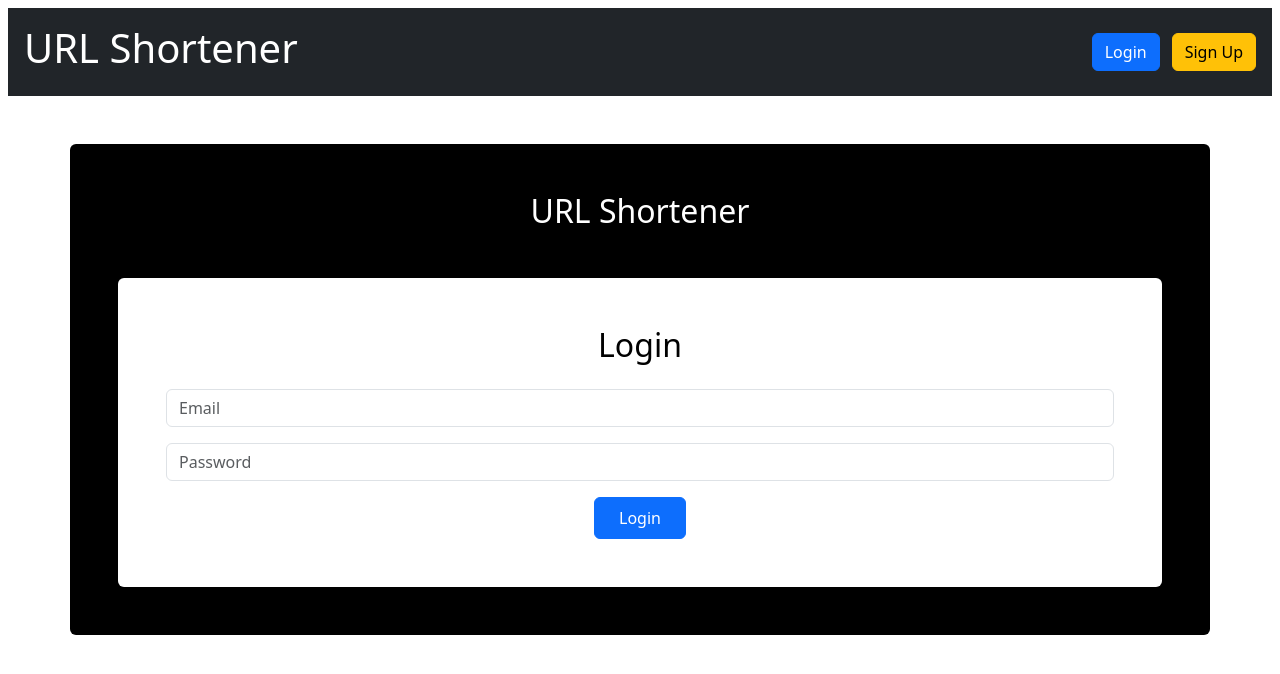
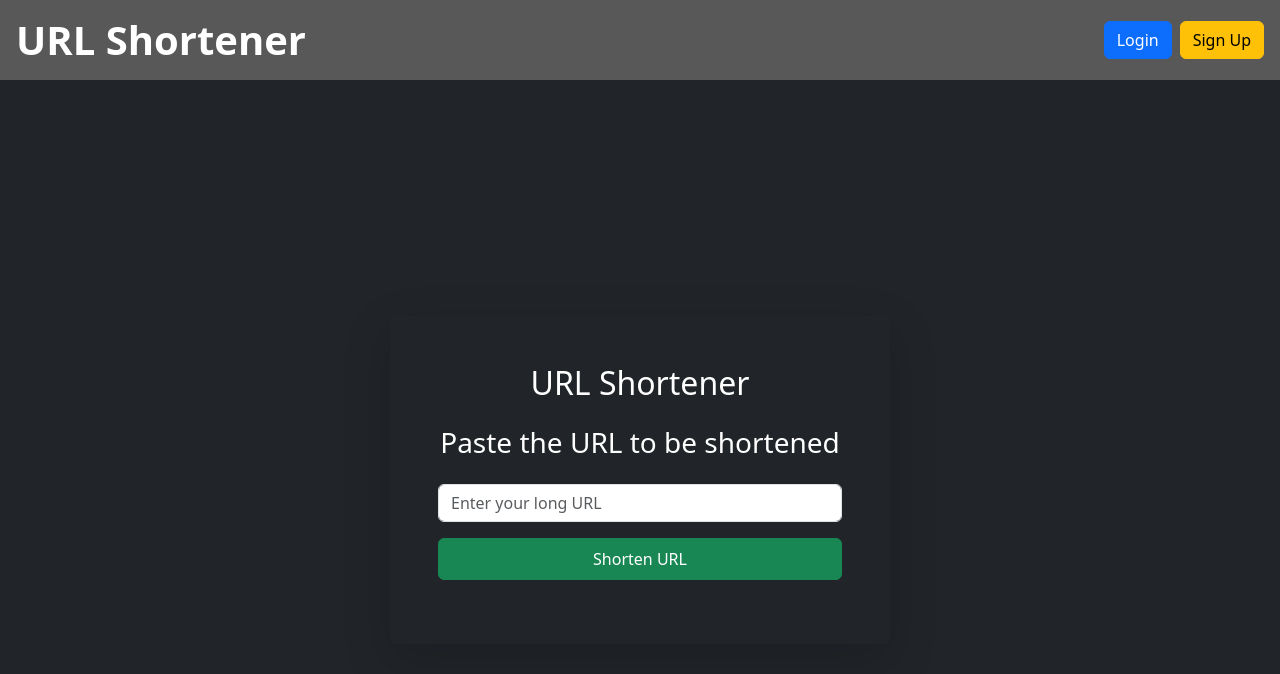
Before and after one commit to BansalKanishk/URL_Shortener, a React (Create React App) app in the folder frontend/: page / in a window 1280 px wide. Shown: the top 674 px of the page. Built offline with nearby package versions, Linux system fonts and the light colour scheme.

Commit message:
UI Changes

```diff
--- a/frontend/src/modules/Frontend/Header.jsx
+++ b/frontend/src/modules/Frontend/Header.jsx
@@ -4,7 +4,6 @@ import { useNavigate } from "react-router-dom";
 export default function Header() {
   const [user, setUser] = useState(null); // State to hold user information (if logged in)
   const navigate = useNavigate(); // For navigation
-
 
   // Function to handle logout
   const handleLogout = () => {
@@ -26,9 +25,9 @@ export default function Header() {
   };
 
   return (
-    <div className="header-container bg-dark d-flex justify-content-between p-3 m-2">
-      <div className="logo text-white">
-        <h1 onClick={gotoHome}>URL Shortener</h1>
+    <div className="header-container d-flex justify-content-between align-items-center p-3" style={{'backgroundColor':'#585858'}}>
+      <div className="logo text-white cursor-pointer" onClick={gotoHome}>
+      <h1 className="mb-0" style={{ fontWeight: '600' }}>URL Shortener</h1>
       </div>
 
       <div className="user-actions d-flex align-items-center">
@@ -47,7 +46,7 @@ export default function Header() {
           </>
         ) : (
           <>
-            <button onClick={goToLoginPage} className="btn btn-primary mr-3" style={{'marginRight':'12px'}}>
+            <button onClick={goToLoginPage} className="btn btn-primary mx-2">
               Login
             </button>
             <button onClick={goToRegisterPage} className="btn btn-warning">
--- a/frontend/src/modules/Frontend/UrlShortner.jsx
+++ b/frontend/src/modules/Frontend/UrlShortner.jsx
@@ -8,10 +8,10 @@ const UrlShortener = () => {
 
   // Handle URL shortening
   const handleShortenUrl = async () => {
-    if (!isLoggedIn) {
-      alert("You must be logged in to shorten URLs");
-      return;
-    }
+    // if (!longUrl) {
+    //   alert("Please enter a valid URL.");
+    //   return;
+    // }
 
     try {
       const response = await fetch("http://localhost:5001/api/shorten", {
@@ -29,22 +29,23 @@ const UrlShortener = () => {
       }
     } catch (error) {
       console.error("Error:", error);
+      alert("There was an error processing your request.");
     }
   };
 
   return (
-    <div>
-      <div className="container text-center mt-5 bg-black p-5 rounded">
-        <h2 className="text-2xl font-bold text-white">URL Shortener</h2>
+    <div className="d-flex justify-content-center align-items-center vh-100 bg-dark">
+      <div className="container text-center p-5 rounded shadow-lg" style={{ maxWidth: '500px' }}>
+        <h2 className="text-white mb-4">URL Shortener</h2>
 
-        {!isLoggedIn ? (
+        {/* {isLoggedIn ? (
           <div>
             <UserLogin setIsLoggedIn={setIsLoggedIn} />
-            </div>
-        ) : (
+          </div>
+        ) : ( */}
           <div>
-            <h3 className="font-bold text-white mt-5">Paste the URL to be shortened</h3>
-            <div className="m-3 p-4 w-100">
+            <h3 className="text-white font-bold mb-4">Paste the URL to be shortened</h3>
+            <div className="mb-3">
               <input
                 type="text"
                 placeholder="Enter your long URL"
@@ -53,22 +54,22 @@ const UrlShortener = () => {
                 className="form-control"
               />
             </div>
-            <button onClick={handleShortenUrl} className="btn btn-success px-4 py-2">
+            <button onClick={handleShortenUrl} className="btn btn-success w-100 py-2 mb-3">
               Shorten URL
             </button>
 
             {shortUrl && (
               <div className="mt-4">
-                <p className="text-lg text-white">
-                  Short URL :
-                  <a href={shortUrl} target="_blank" rel="noopener noreferrer">
+                <p className="text-white">
+                  Short URL:{" "}
+                  <a href={shortUrl} target="_blank" rel="noopener noreferrer" className="text-success">
                     {shortUrl}
                   </a>
                 </p>
               </div>
             )}
           </div>
-        )}
+        {/* )} */}
       </div>
     </div>
   );
--- a/frontend/src/modules/Frontend/UserLogin.jsx
+++ b/frontend/src/modules/Frontend/UserLogin.jsx
@@ -1,7 +1,7 @@
 import React, { useState } from "react";
 import { useNavigate } from "react-router-dom"; // For navigation after successful login
 
-const UserLogin = ({setIsLoggedIn}) => {
+const UserLogin = ({ setIsLoggedIn }) => {
   const [email, setEmail] = useState("");
   const [password, setPassword] = useState("");
   const [loginStatus, setLoginStatus] = useState("");
@@ -42,32 +42,43 @@ const UserLogin = ({setIsLoggedIn}) => {
   };
 
   return (
-    <div>
-        <div className="container text-center mt-5 bg-white p-5 rounded">
-        <h2 className="text-2xl font-bold text-black">Login</h2>
-        <form onSubmit={handleLogin} className="mt-4">
+    <div className="d-flex justify-content-center align-items-center vh-100">
+      <div className="container bg-white p-5 rounded shadow-lg" style={{ maxWidth: '400px' }}>
+        <h2 className="text-center text-primary mb-4">Login</h2>
+        <form onSubmit={handleLogin}>
+          <div className="mb-3">
             <input
               type="email"
               placeholder="Email"
               value={email}
               onChange={(e) => setEmail(e.target.value)}
-            className="form-control mb-3"
+              className="form-control"
             />
+          </div>
+          <div className="mb-3">
             <input
               type="password"
               placeholder="Password"
               value={password}
               onChange={(e) => setPassword(e.target.value)}
-            className="form-control mb-3"
+              className="form-control"
             />
-            <button type="submit" className="btn btn-primary px-4 py-2">
+          </div>
+          <button type="submit" className="btn btn-primary w-100 py-2 mb-3">
             Login
           </button>
         </form>
-        {loginStatus && <p className="mt-3">{loginStatus}</p>}
+
+        {loginStatus && (
+          <div
+            className={`alert ${loginStatus.includes('Error') ? 'alert-danger' : 'alert-success'}`}
+            role="alert"
+          >
+            {loginStatus}
+          </div>
+        )}
       </div>
     </div>
-
   );
 };
 
--- a/frontend/src/modules/Frontend/UserRegistration.jsx
+++ b/frontend/src/modules/Frontend/UserRegistration.jsx
@@ -40,36 +40,47 @@ const UserRegistration = () => {
   };
 
   return (
-    <div>
-        <div className="container text-center mt-5 bg-white p-5 rounded">
-        <h2 className="text-2xl font-bold text-black">Create Account</h2>
-        <form onSubmit={handleCreateAccount} className="mt-4">
+    <div className="d-flex justify-content-center align-items-center vh-100">
+      <div className="container bg-white p-5 rounded shadow-lg" style={{ maxWidth: '400px' }}>
+        <h2 className="text-center text-primary mb-4">Create Account</h2>
+        <form onSubmit={handleCreateAccount}>
+          <div className="mb-3">
             <input
               type="text"
               placeholder="Username"
               value={username}
               onChange={(e) => setUsername(e.target.value)}
-            className="form-control mb-3"
+              className="form-control"
             />
+          </div>
+          <div className="mb-3">
             <input
               type="email"
               placeholder="Email"
               value={email}
               onChange={(e) => setEmail(e.target.value)}
-            className="form-control mb-3"
+              className="form-control"
             />
+          </div>
+          <div className="mb-3">
             <input
               type="password"
               placeholder="Password"
               value={password}
               onChange={(e) => setPassword(e.target.value)}
-            className="form-control mb-3"
+              className="form-control"
             />
-            <button type="submit" className="btn btn-primary px-4 py-2">
+          </div>
+          <button type="submit" className="btn btn-primary w-100 py-2 mb-3">
             Sign Up
           </button>
         </form>
-        {registrationStatus && <p className="mt-3">{registrationStatus}</p>}
+
+        {registrationStatus && (
+          <div className={`alert ${registrationStatus.includes('Error') ? 'alert-danger' : 'alert-success'}`} role="alert">
+            {registrationStatus}
+          </div>
+        )}
       </div>
     </div>
   );
```
Lines whose indentation alone changed are shown as unchanged.
